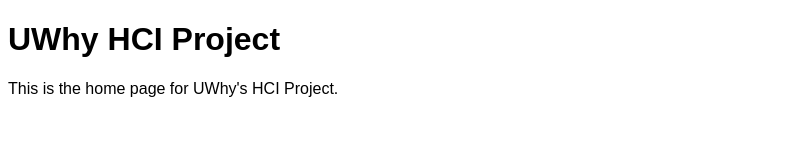
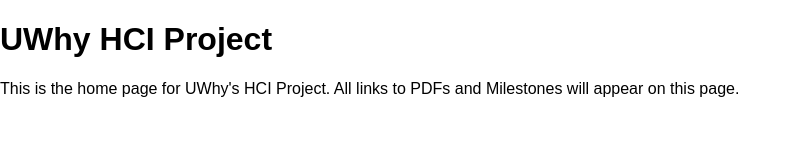
Before and after one commit to jscott1124/jscott1124.github.io, a plain HTML site: page index.html in a window 1280 px wide. Shown: the whole page, without its empty margins (0-800 px from the left). Drawn offline with Linux system fonts and the light colour scheme.

Commit message:
Changed format and added info

```diff
--- a/index.html
+++ b/index.html
@@ -7,6 +7,7 @@
 </head>
 <body>
 	<h1>UWhy HCI Project</h1>
-	<p>This is the home page for UWhy's HCI Project.</p>
+	<p>This is the home page for UWhy's HCI Project. All links to PDFs and Milestones will appear
+	on this page.</p>
 </body>
 </html>
--- a/main.css
+++ b/main.css
@@ -1,4 +1,4 @@
 body {
-	width: 900px;
 	font-family: Arial, sans-serif;
+	margin: auto;
 }
```
